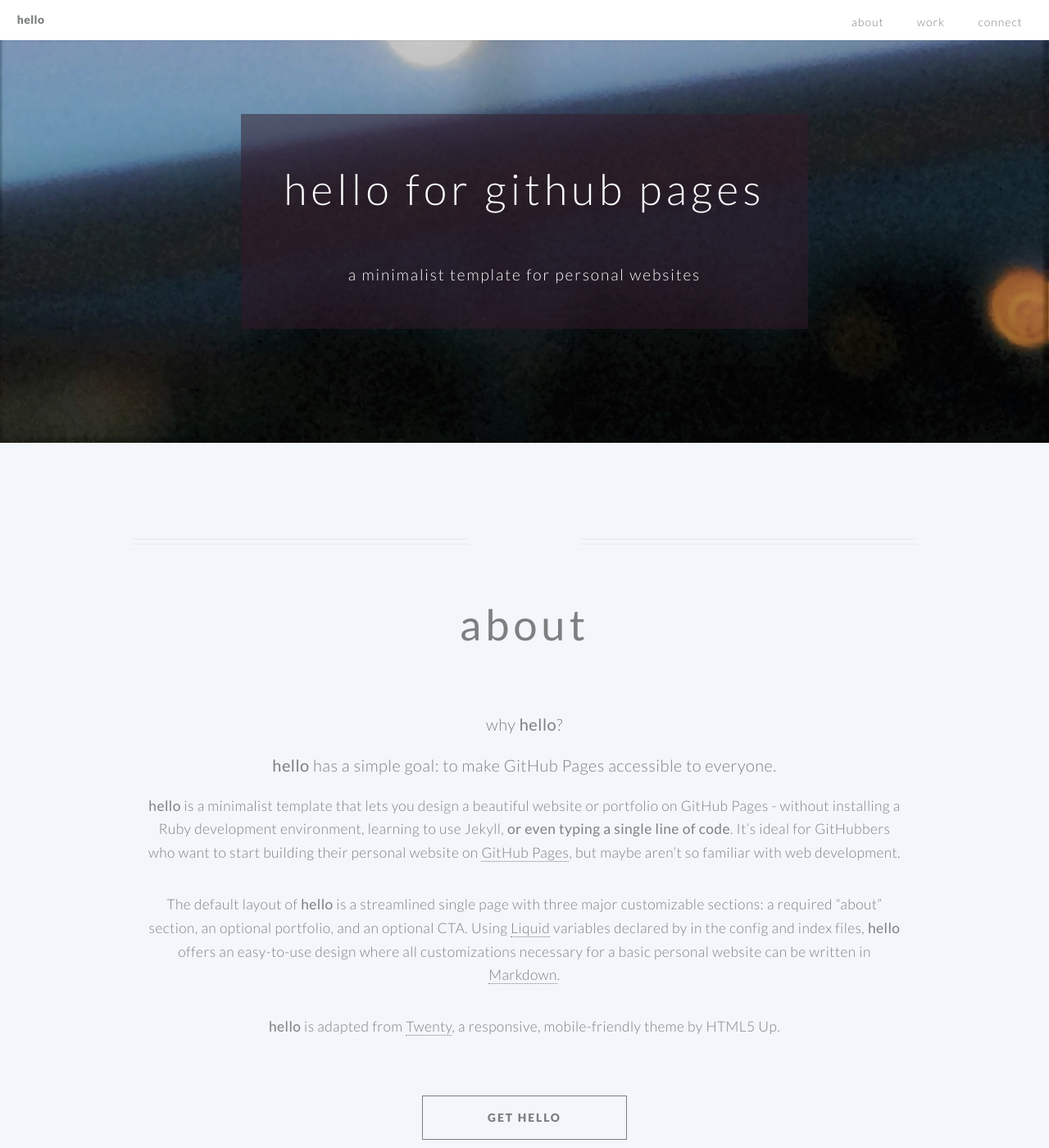
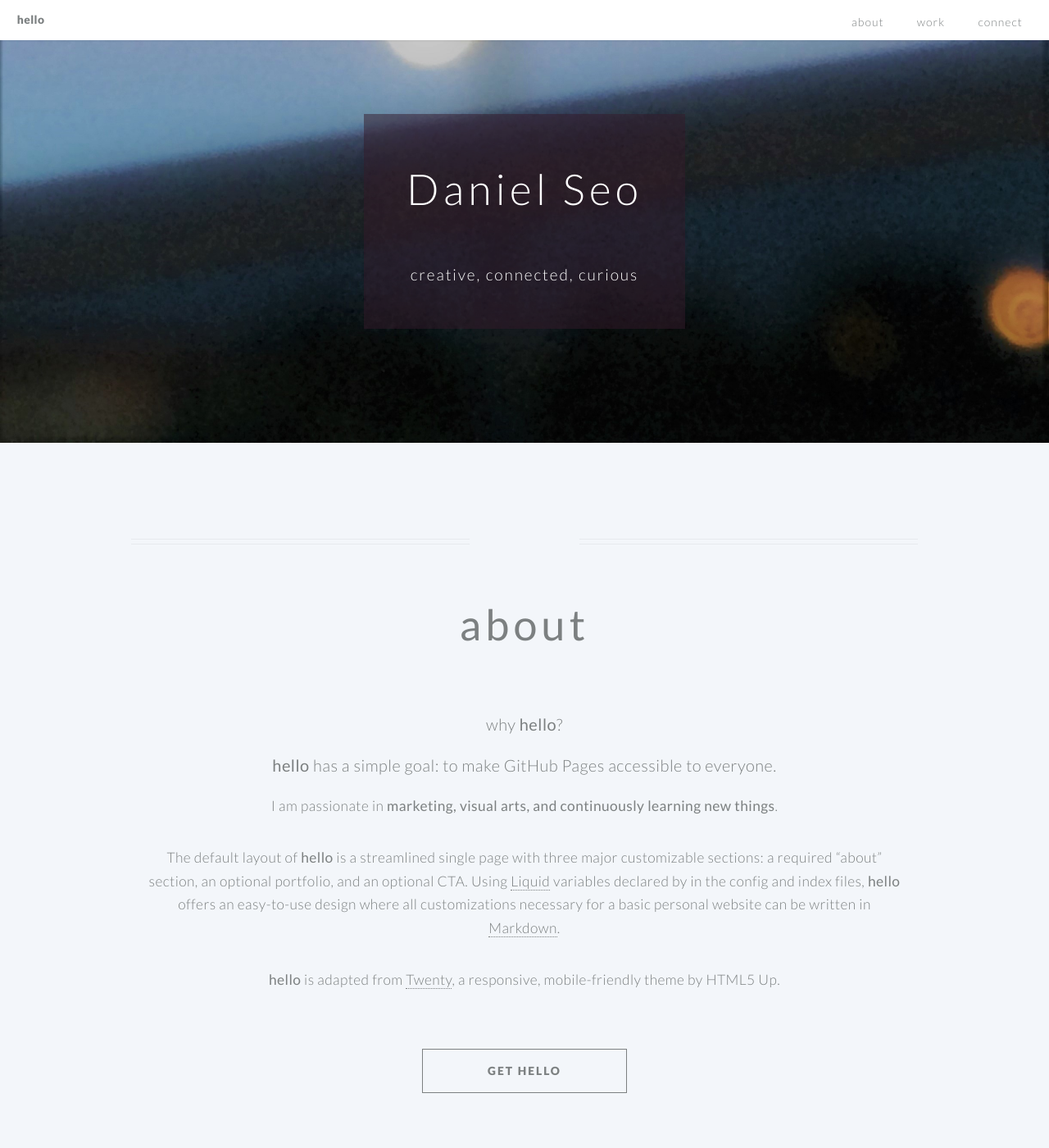
Before and after one commit to danielyseo/danielyseo.github.io, a Jekyll site: the page built from index.md, in a window 1280 px wide and 1400 px high. Shown: the whole window at 82% size. Built offline with Jekyll 4.4.1, drawn with Linux system fonts in a browser that asks for light colours.

Commit message:
Update index.md

```diff
--- a/index.md
+++ b/index.md
@@ -4,8 +4,8 @@ layout: hello-default
 # using Markdown language, you can customize the following variables!
 
 # these variables are required -------------------------------
-banner_title: hello for github pages
-banner_subtitle: a minimalist template for personal websites
+banner_title: Daniel Seo
+banner_subtitle: creative, connected, curious
 background_image: /images/background.jpeg
 
 # all of the following variables are optional -----------------
@@ -46,9 +46,7 @@ cta_button_label: contact # the label on the button
 
 ### **hello** has a simple goal: to make GitHub Pages accessible to everyone.
 
-**hello** is a minimalist template that lets you design a beautiful website or portfolio on GitHub Pages - without installing a Ruby
-development environment, learning to use Jekyll, **or even typing a single line of code**. It's ideal for GitHubbers
-who want to start building their personal website on [GitHub Pages](https://pages.github.com/), but maybe aren't so familiar with web development.
+I am passionate in **marketing, visual arts, and continuously learning new things**.
 
 
 The default layout of **hello** is a streamlined single page with three major customizable sections: a required "about" section, an optional portfolio, and an optional CTA. Using [Liquid](https://shopify.github.io/liquid/) variables declared by in the config and index files, **hello** offers an easy-to-use design where all customizations necessary for a basic personal website can be written in [Markdown](https://www.markdownguide.org/basic-syntax/).
```
Also changed, not shown: other parts of index.md (+4 -4 lines).
